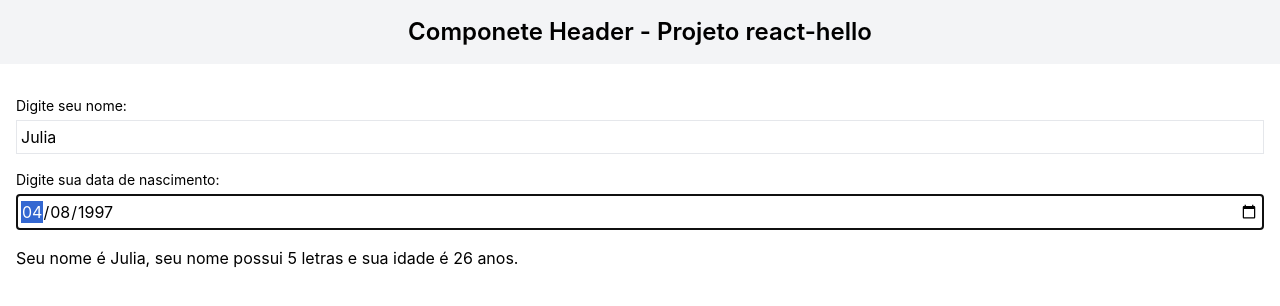
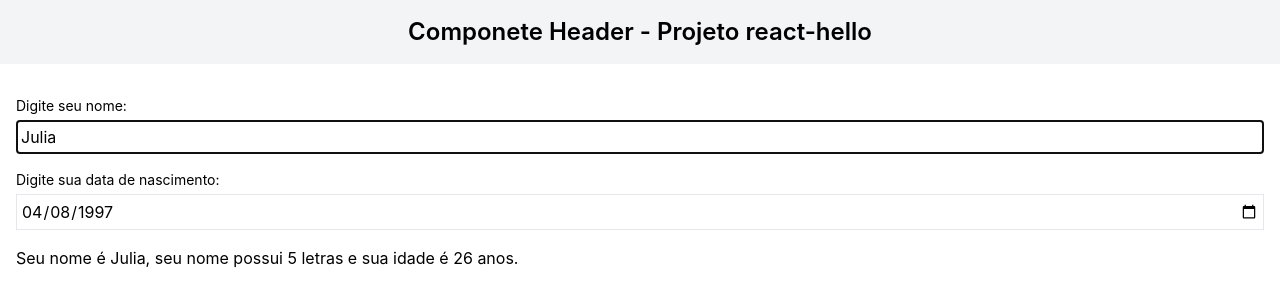
Before and after one commit to JuliaJPereira/react-hello-pos-xp, a React (Create React App) app: page / in a window 1280 px wide. Shown: the top 306 px of the page. Built offline with nearby package versions, Linux system fonts and the light colour scheme.

Commit message:
Aula 2.9. React-hello – Refatoração dos componentes de <input>

```diff
--- a/src/App.js
+++ b/src/App.js
@@ -24,11 +24,14 @@ export default function App() {
       <Header size="large">Componete Header - Projeto react-hello</Header>
       <Main>
         <TextInput
+          id="textInput"
           labelDescription="Digite seu nome:"
           inputValue={name}
           onInputChange={handleNameChange}
+          autoFocus
         />
         <DateInput
+          id="dateInput"
           labelDescription="Digite sua data de nascimento:"
           inputValue={birthDate}
           onInputChange={handleBirthDateChange}
--- a/src/components/DateInput.js
+++ b/src/components/DateInput.js
@@ -2,6 +2,8 @@ export function DateInput({
   labelDescription = 'Descrição do label',
   inputValue = '2021-04-30',
   onInputChange = null,
+  id = 'id_do_input_date',
+  autoFocus = false,
 }) {
   function handleInputChange({ currentTarget }) {
     if (onInputChange) {
@@ -11,12 +13,12 @@ export function DateInput({
   }
   return (
     <div className="flex flex-col my-4">
-      <label className="text-sm mb-1" htmlFor="inputName">
+      <label className="text-sm mb-1" htmlFor={id}>
         {labelDescription}
       </label>
       <input
-        autoFocus
-        id="inputName"
+        autoFocus={autoFocus}
+        id={id}
         className="border p-1"
         type="date"
         value={inputValue}
--- a/src/components/TextInput.js
+++ b/src/components/TextInput.js
@@ -2,6 +2,8 @@ export function TextInput({
   labelDescription = 'Descrição do label',
   inputValue = 'Valor padrão do input',
   onInputChange = null,
+  id = 'id_do_input_name',
+  autoFocus = false,
 }) {
   function handleInputChange({ currentTarget }) {
     if (onInputChange) {
@@ -11,12 +13,12 @@ export function TextInput({
   }
   return (
     <div className="flex flex-col my-4">
-      <label className="text-sm mb-1" htmlFor="inputName">
+      <label className="text-sm mb-1" htmlFor={id}>
         {labelDescription}
       </label>
       <input
-        autoFocus
-        id="inputName"
+        autoFocus={autoFocus}
+        id={id}
         className="border p-1"
         type="text"
         value={inputValue}
```
